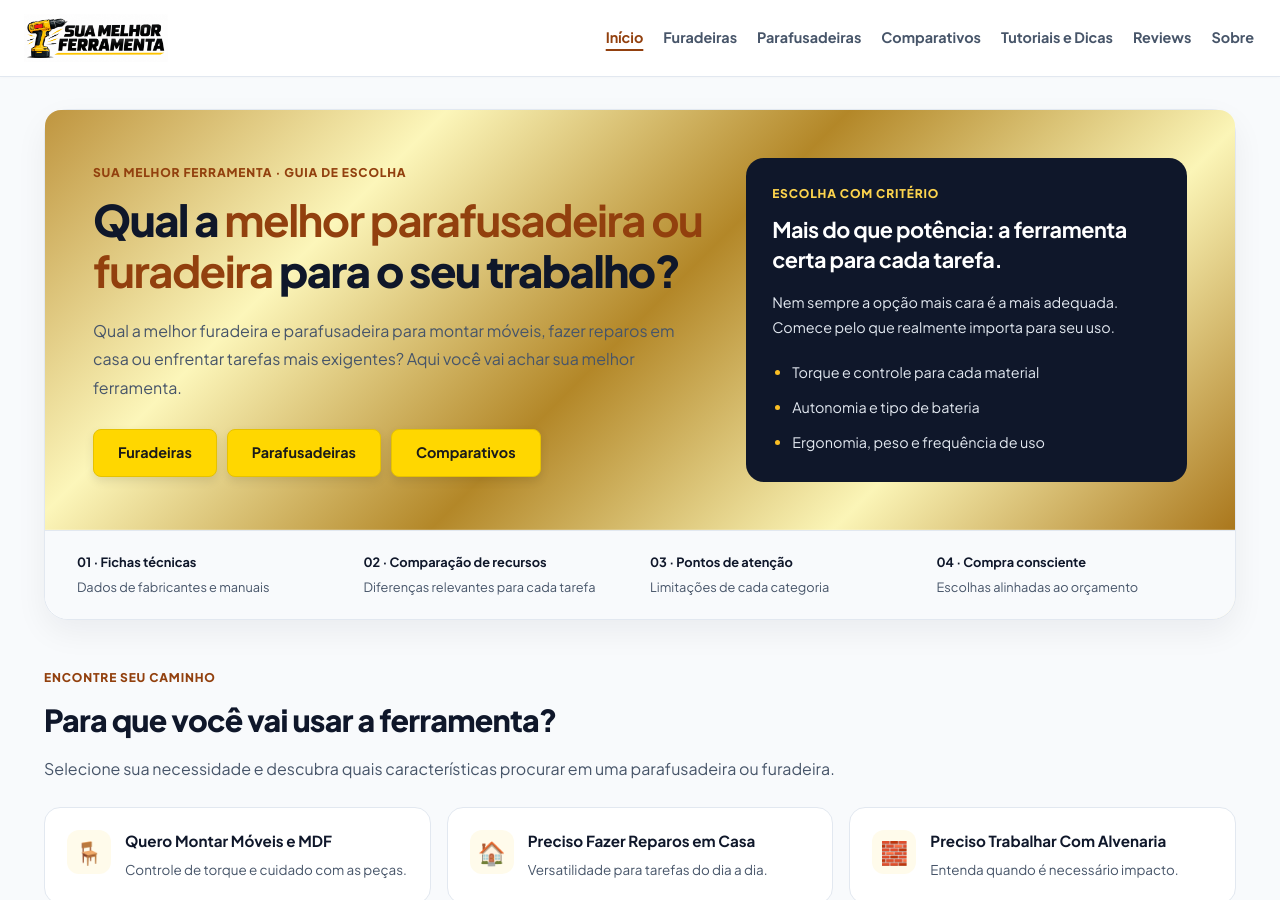
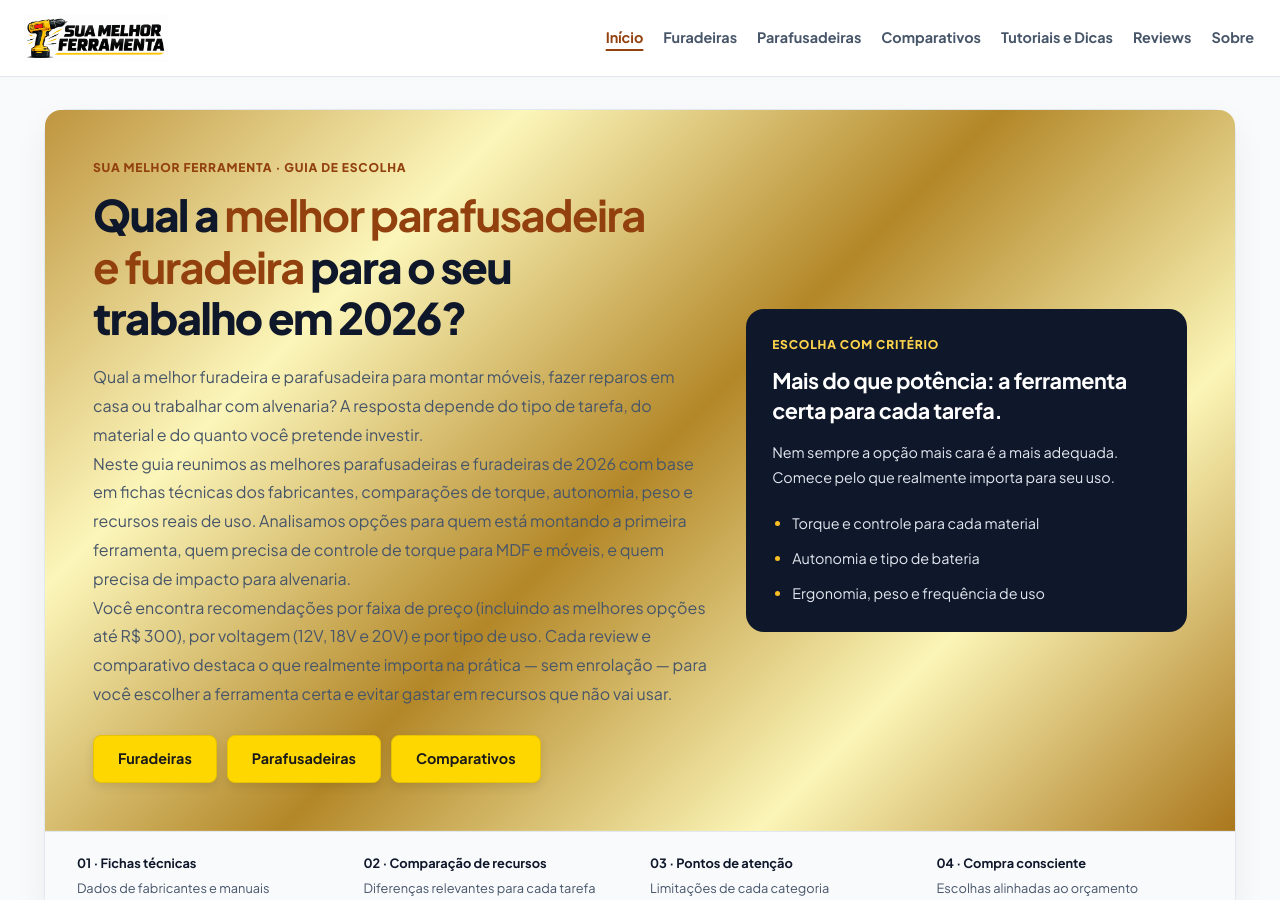
Before and after one commit to membroequipe/SiteReview, a Jekyll site: the page built from index.html, in a window 1280 px wide and 900 px high. Built offline with Jekyll 4.4.1, drawn with Linux system fonts in a browser that asks for light colours.

Commit message:
Update index.html

```diff
--- a/index.html
+++ b/index.html
@@ -1,7 +1,7 @@
 ---
 layout: default
-title: "Parafusadeiras e Furadeiras: Reviews e Comparativos 2026"
-description: "Reviews, comparativos e guias de compra de parafusadeiras e furadeiras. Veja qual escolher para montar móveis, fazer reparos ou furar alvenaria."
+title: "Melhores Parafusadeiras e Furadeiras 2026: Reviews, Comparativos e Guias"
+description: "Descubra a melhor parafusadeira e furadeira para 2026. Comparativos, reviews e guias por uso: montar móveis, reparos em casa, alvenaria e opções até R$ 300. Escolha com clareza."
 ---
 
 <div class="pc-home">
@@ -18,13 +18,20 @@ description: "Reviews, comparativos e guias de compra de parafusadeiras e furade
         </span>
 
         <h1 id="pc-main-title">
-          Qual a <strong>melhor parafusadeira ou furadeira</strong>
-          para o seu trabalho?
+          Qual a <strong>melhor parafusadeira e furadeira</strong>
+          para o seu trabalho em 2026?
         </h1>
 
         <p class="pc-lead">
-          Qual a melhor furadeira e parafusadeira para montar móveis, fazer reparos
-          em casa ou enfrentar tarefas mais exigentes? Aqui você vai achar sua melhor ferramenta.
+          Qual a melhor furadeira e parafusadeira para montar móveis, fazer reparos em casa ou trabalhar com alvenaria? A resposta depende do tipo de tarefa, do material e do quanto você pretende investir.
+        </p>
+
+        <p class="pc-lead">
+          Neste guia reunimos as melhores parafusadeiras e furadeiras de 2026 com base em fichas técnicas dos fabricantes, comparações de torque, autonomia, peso e recursos reais de uso. Analisamos opções para quem está montando a primeira ferramenta, quem precisa de controle de torque para MDF e móveis, e quem precisa de impacto para alvenaria.
+        </p>
+
+        <p class="pc-lead">
+          Você encontra recomendações por faixa de preço (incluindo as melhores opções até R$ 300), por voltagem (12V, 18V e 20V) e por tipo de uso. Cada review e comparativo destaca o que realmente importa na prática — sem enrolação — para você escolher a ferramenta certa e evitar gastar em recursos que não vai usar.
         </p>
 
         <div class="pc-actions" aria-label="Explorar categorias">
```
